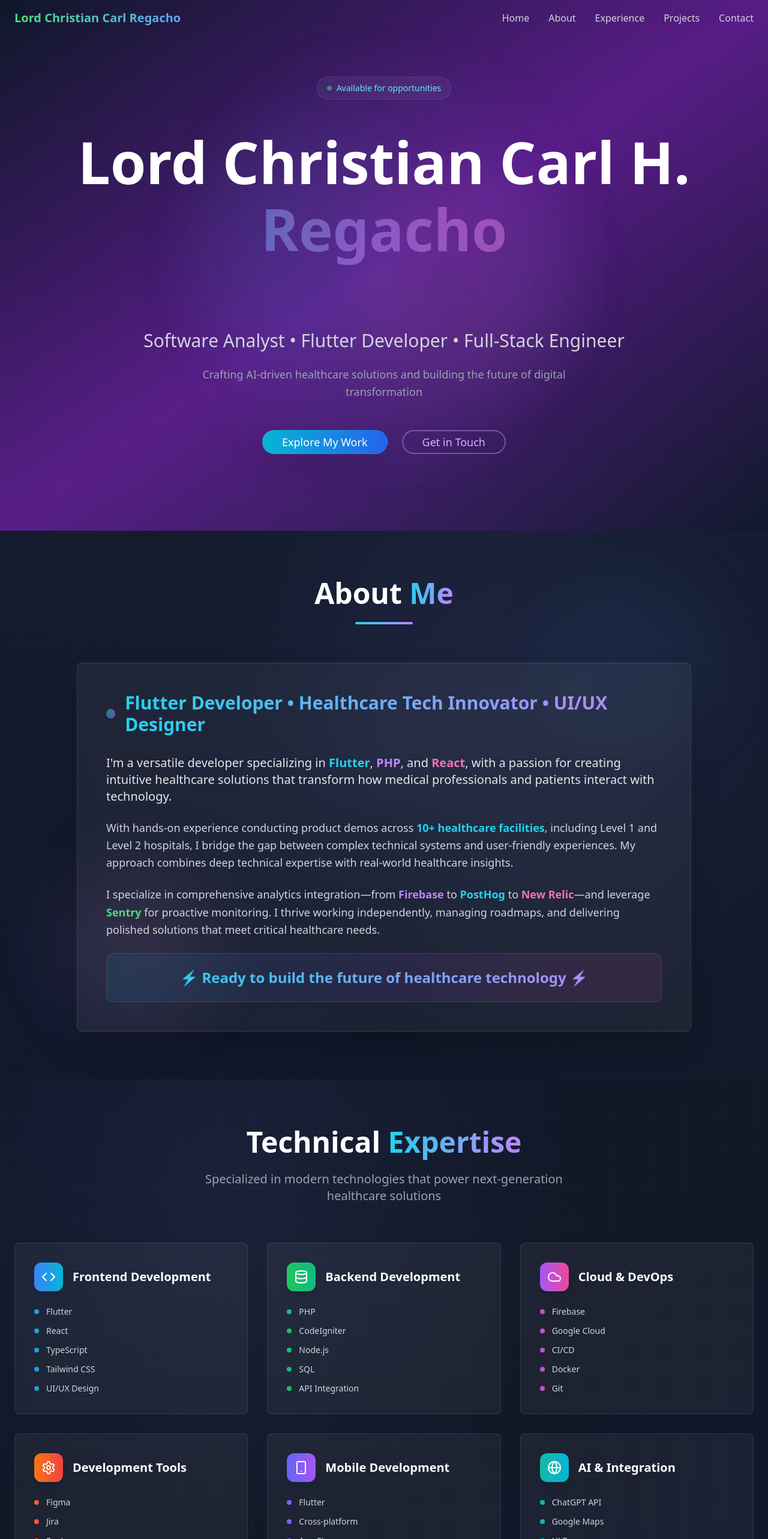
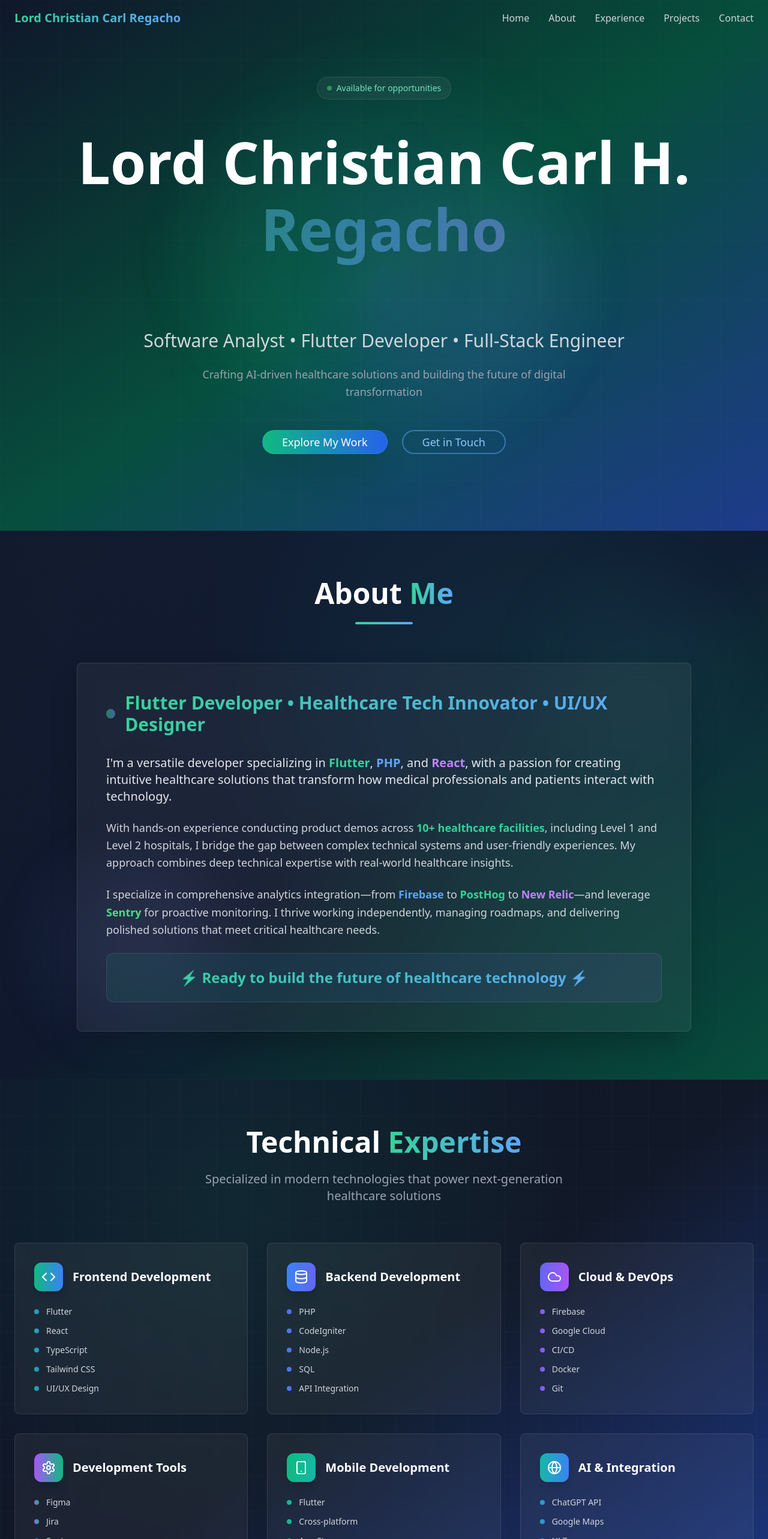
Before and after one commit to LordChristianDev/regacho-tech-folio, a React (Vite) app: page / in a window 1280 px wide. Shown: the top 2566 px of the page at 60% size. Built offline with nearby package versions, Linux system fonts and the light colour scheme.

Commit message:
Refactor: Implement theme, experience, and design updates
- Updated color scheme to dark green and royal blue.
- Updated Junior Software Analyst experience.
- Improved design with futuristic and slick visuals.
- Enhanced the technical expertise section.

```diff
--- a/src/components/portfolio/About.tsx
+++ b/src/components/portfolio/About.tsx
@@ -5,49 +5,49 @@ import TechnicalSkills from "./TechnicalSkills";
 const About = () => {
   return (
     <>
-      <section id="about" className="py-20 bg-gradient-to-br from-gray-900 via-slate-900 to-gray-900 relative overflow-hidden">
+      <section id="about" className="py-20 bg-gradient-to-br from-gray-900 via-slate-900 to-emerald-900 relative overflow-hidden">
         {/* Enhanced background elements */}
-        <div className="absolute inset-0 bg-[radial-gradient(circle_at_70%_30%,rgba(120,119,198,0.1),transparent_50%)]"></div>
-        <div className="absolute inset-0 bg-[conic-gradient(from_180deg_at_50%_50%,transparent_0deg,rgba(120,119,198,0.05)_180deg,transparent_360deg)]"></div>
-        <div className="absolute top-20 right-20 w-72 h-72 bg-gradient-to-br from-cyan-400/10 to-blue-400/10 rounded-full blur-3xl animate-pulse"></div>
-        <div className="absolute bottom-20 left-20 w-72 h-72 bg-gradient-to-tr from-purple-400/10 to-pink-400/10 rounded-full blur-3xl animate-pulse delay-1000"></div>
+        <div className="absolute inset-0 bg-[radial-gradient(circle_at_70%_30%,rgba(16,185,129,0.1),transparent_50%)]"></div>
+        <div className="absolute inset-0 bg-[conic-gradient(from_180deg_at_50%_50%,transparent_0deg,rgba(37,99,235,0.05)_180deg,transparent_360deg)]"></div>
+        <div className="absolute top-20 right-20 w-72 h-72 bg-gradient-to-br from-emerald-400/10 to-blue-400/10 rounded-full blur-3xl animate-pulse"></div>
+        <div className="absolute bottom-20 left-20 w-72 h-72 bg-gradient-to-tr from-blue-400/10 to-purple-400/10 rounded-full blur-3xl animate-pulse delay-1000"></div>
 
         <div className="container mx-auto px-6 relative z-10">
           <div className="text-center mb-16">
             <h2 className="text-4xl md:text-5xl font-bold text-white mb-6">
-              About <span className="text-transparent bg-clip-text bg-gradient-to-r from-cyan-400 to-purple-400">Me</span>
+              About <span className="text-transparent bg-clip-text bg-gradient-to-r from-emerald-400 to-blue-400">Me</span>
             </h2>
-            <div className="w-24 h-1 bg-gradient-to-r from-cyan-400 to-purple-400 mx-auto rounded-full"></div>
+            <div className="w-24 h-1 bg-gradient-to-r from-emerald-400 to-blue-400 mx-auto rounded-full"></div>
           </div>
 
           <div className="max-w-5xl mx-auto">
-            <Card className="relative bg-white/5 backdrop-blur-lg border border-white/10 shadow-2xl hover:shadow-cyan-400/10 transition-all duration-500 transform hover:-translate-y-1 overflow-hidden">
+            <Card className="relative bg-white/5 backdrop-blur-lg border border-white/10 shadow-2xl hover:shadow-emerald-400/10 transition-all duration-500 transform hover:-translate-y-1 overflow-hidden">
               {/* Animated border gradient */}
-              <div className="absolute inset-0 bg-gradient-to-r from-cyan-400/20 via-purple-400/20 to-pink-400/20 opacity-0 hover:opacity-100 transition-opacity duration-500 blur-xl"></div>
+              <div className="absolute inset-0 bg-gradient-to-r from-emerald-400/20 via-blue-400/20 to-purple-400/20 opacity-0 hover:opacity-100 transition-opacity duration-500 blur-xl"></div>
 
               <CardContent className="p-10 md:p-12 relative z-10">
                 <div className="space-y-6 text-gray-300 leading-relaxed">
                   <div className="flex items-center mb-8">
-                    <div className="w-4 h-4 bg-gradient-to-r from-cyan-400 to-purple-400 rounded-full mr-4 animate-pulse"></div>
-                    <h3 className="text-2xl md:text-3xl font-bold text-transparent bg-clip-text bg-gradient-to-r from-cyan-400 to-purple-400">
+                    <div className="w-4 h-4 bg-gradient-to-r from-emerald-400 to-blue-400 rounded-full mr-4 animate-pulse"></div>
+                    <h3 className="text-2xl md:text-3xl font-bold text-transparent bg-clip-text bg-gradient-to-r from-emerald-400 to-blue-400">
                       Flutter Developer • Healthcare Tech Innovator • UI/UX Designer
                     </h3>
                   </div>
 
                   <p className="text-lg md:text-xl text-gray-200 leading-relaxed">
-                    I'm a versatile developer specializing in <span className="text-cyan-400 font-semibold">Flutter</span>, <span className="text-purple-400 font-semibold">PHP</span>, and <span className="text-pink-400 font-semibold">React</span>, with a passion for creating intuitive healthcare solutions that transform how medical professionals and patients interact with technology.
+                    I'm a versatile developer specializing in <span className="text-emerald-400 font-semibold">Flutter</span>, <span className="text-blue-400 font-semibold">PHP</span>, and <span className="text-purple-400 font-semibold">React</span>, with a passion for creating intuitive healthcare solutions that transform how medical professionals and patients interact with technology.
                   </p>
 
                   <p className="text-lg text-gray-300 leading-relaxed">
-                    With hands-on experience conducting product demos across <span className="text-cyan-400 font-semibold">10+ healthcare facilities</span>, including Level 1 and Level 2 hospitals, I bridge the gap between complex technical systems and user-friendly experiences. My approach combines deep technical expertise with real-world healthcare insights.
+                    With hands-on experience conducting product demos across <span className="text-emerald-400 font-semibold">10+ healthcare facilities</span>, including Level 1 and Level 2 hospitals, I bridge the gap between complex technical systems and user-friendly experiences. My approach combines deep technical expertise with real-world healthcare insights.
                   </p>
 
                   <p className="text-lg text-gray-300 leading-relaxed">
-                    I specialize in comprehensive analytics integration—from <span className="text-purple-400 font-semibold">Firebase</span> to <span className="text-cyan-400 font-semibold">PostHog</span> to <span className="text-pink-400 font-semibold">New Relic</span>—and leverage <span className="text-green-400 font-semibold">Sentry</span> for proactive monitoring. I thrive working independently, managing roadmaps, and delivering polished solutions that meet critical healthcare needs.
+                    I specialize in comprehensive analytics integration—from <span className="text-blue-400 font-semibold">Firebase</span> to <span className="text-emerald-400 font-semibold">PostHog</span> to <span className="text-purple-400 font-semibold">New Relic</span>—and leverage <span className="text-green-400 font-semibold">Sentry</span> for proactive monitoring. I thrive working independently, managing roadmaps, and delivering polished solutions that meet critical healthcare needs.
                   </p>
 
-                  <div className="mt-8 p-6 bg-gradient-to-r from-cyan-500/10 via-purple-500/10 to-pink-500/10 rounded-xl border border-white/10">
-                    <p className="text-xl md:text-2xl font-bold text-transparent bg-clip-text bg-gradient-to-r from-cyan-400 to-purple-400 text-center">
+                  <div className="mt-8 p-6 bg-gradient-to-r from-emerald-500/10 via-blue-500/10 to-purple-500/10 rounded-xl border border-white/10">
+                    <p className="text-xl md:text-2xl font-bold text-transparent bg-clip-text bg-gradient-to-r from-emerald-400 to-blue-400 text-center">
                       ⚡ Ready to build the future of healthcare technology ⚡
                     </p>
                   </div>
--- a/src/components/portfolio/Hero.tsx
+++ b/src/components/portfolio/Hero.tsx
@@ -1,3 +1,4 @@
+
 import { Button } from "@/components/ui/button";
 
 const Hero = () => {
@@ -7,22 +8,22 @@ const Hero = () => {
   };
 
   return (
-    <section id="hero" className="min-h-screen flex items-center justify-center bg-gradient-to-br from-slate-900 via-purple-900 to-slate-900 text-white px-6 py-32 relative overflow-hidden">
+    <section id="hero" className="min-h-screen flex items-center justify-center bg-gradient-to-br from-slate-900 via-emerald-900 to-blue-900 text-white px-6 py-32 relative overflow-hidden">
       {/* Enhanced futuristic background elements */}
-      <div className="absolute inset-0 bg-[radial-gradient(circle_at_50%_50%,rgba(120,119,198,0.1),transparent_50%)]"></div>
-      <div className="absolute inset-0 bg-[conic-gradient(from_90deg_at_50%_50%,transparent_0deg,rgba(120,119,198,0.05)_90deg,transparent_180deg)]"></div>
+      <div className="absolute inset-0 bg-[radial-gradient(circle_at_50%_50%,rgba(16,185,129,0.1),transparent_50%)]"></div>
+      <div className="absolute inset-0 bg-[conic-gradient(from_90deg_at_50%_50%,transparent_0deg,rgba(37,99,235,0.05)_90deg,transparent_180deg)]"></div>
 
       {/* Animated orbs */}
-      <div className="absolute top-1/4 left-1/4 w-96 h-96 bg-gradient-to-r from-cyan-400/10 to-blue-600/10 rounded-full blur-3xl animate-pulse"></div>
-      <div className="absolute bottom-1/4 right-1/4 w-96 h-96 bg-gradient-to-l from-purple-400/10 to-pink-600/10 rounded-full blur-3xl animate-pulse delay-1000"></div>
-      <div className="absolute top-1/2 left-1/2 transform -translate-x-1/2 -translate-y-1/2 w-[600px] h-[600px] bg-gradient-to-r from-indigo-500/5 to-purple-500/5 rounded-full blur-3xl"></div>
+      <div className="absolute top-1/4 left-1/4 w-96 h-96 bg-gradient-to-r from-emerald-400/10 to-blue-600/10 rounded-full blur-3xl animate-pulse"></div>
+      <div className="absolute bottom-1/4 right-1/4 w-96 h-96 bg-gradient-to-l from-blue-400/10 to-purple-600/10 rounded-full blur-3xl animate-pulse delay-1000"></div>
+      <div className="absolute top-1/2 left-1/2 transform -translate-x-1/2 -translate-y-1/2 w-[600px] h-[600px] bg-gradient-to-r from-emerald-500/5 to-blue-500/5 rounded-full blur-3xl"></div>
 
       {/* Grid pattern overlay */}
       <div className="absolute inset-0 bg-[linear-gradient(rgba(255,255,255,0.02)_1px,transparent_1px),linear-gradient(90deg,rgba(255,255,255,0.02)_1px,transparent_1px)] bg-[size:100px_100px]"></div>
 
       <div className="container mx-auto text-center animate-fade-in relative z-10 max-w-6xl">
         <div className="mb-8">
-          <div className="inline-flex items-center px-4 py-2 bg-white/5 backdrop-blur-sm border border-white/10 rounded-full text-sm text-cyan-300 mb-6">
+          <div className="inline-flex items-center px-4 py-2 bg-white/5 backdrop-blur-sm border border-white/10 rounded-full text-sm text-emerald-300 mb-6">
             <div className="w-2 h-2 bg-green-400 rounded-full mr-2 animate-pulse"></div>
             Available for opportunities
           </div>
@@ -30,7 +31,7 @@ const Hero = () => {
 
         <h1 className="text-6xl md:text-8xl font-bold mb-16 leading-[1.05] pb-8">
           <span className="block text-white mb-4">Lord Christian Carl H.</span>
-          <span className="block text-transparent bg-clip-text bg-gradient-to-r from-cyan-400 via-purple-400 to-pink-400 animate-pulse pb-6">
+          <span className="block text-transparent bg-clip-text bg-gradient-to-r from-emerald-400 via-blue-400 to-purple-400 animate-pulse pb-6">
             Regacho
           </span>
         </h1>
@@ -47,18 +48,18 @@ const Hero = () => {
         <div className="flex flex-col sm:flex-row gap-6 justify-center mt-12">
           <Button
             onClick={() => scrollToSection("projects")}
-            className="group relative bg-gradient-to-r from-cyan-500 to-blue-600 hover:from-cyan-600 hover:to-blue-700 text-white px-8 py-4 rounded-full text-lg transition-all duration-500 transform hover:scale-105 shadow-2xl hover:shadow-cyan-400/25 border border-cyan-400/20"
+            className="group relative bg-gradient-to-r from-emerald-500 to-blue-600 hover:from-emerald-600 hover:to-blue-700 text-white px-8 py-4 rounded-full text-lg transition-all duration-500 transform hover:scale-105 shadow-2xl hover:shadow-emerald-400/25 border border-emerald-400/20"
           >
             <span className="relative z-10">Explore My Work</span>
-            <div className="absolute inset-0 bg-gradient-to-r from-cyan-400 to-blue-500 rounded-full blur opacity-0 group-hover:opacity-20 transition-opacity duration-500"></div>
+            <div className="absolute inset-0 bg-gradient-to-r from-emerald-400 to-blue-500 rounded-full blur opacity-0 group-hover:opacity-20 transition-opacity duration-500"></div>
           </Button>
           <Button
             onClick={() => scrollToSection("contact")}
             variant="outline"
-            className="group relative border-2 border-purple-400/50 text-purple-300 hover:text-white px-8 py-4 rounded-full text-lg transition-all duration-500 transform hover:scale-105 bg-transparent backdrop-blur-sm hover:bg-purple-500/20 hover:border-purple-400"
+            className="group relative border-2 border-blue-400/50 text-blue-300 hover:text-white px-8 py-4 rounded-full text-lg transition-all duration-500 transform hover:scale-105 bg-transparent backdrop-blur-sm hover:bg-blue-500/20 hover:border-blue-400"
           >
             <span className="relative z-10">Get in Touch</span>
-            <div className="absolute inset-0 bg-purple-500/10 rounded-full opacity-0 group-hover:opacity-100 transition-opacity duration-500"></div>
+            <div className="absolute inset-0 bg-blue-500/10 rounded-full opacity-0 group-hover:opacity-100 transition-opacity duration-500"></div>
           </Button>
         </div>
       </div>
--- a/src/components/portfolio/Navigation.tsx
+++ b/src/components/portfolio/Navigation.tsx
@@ -24,44 +24,44 @@ const Navigation = () => {
 
   return (
     <nav className={`fixed top-0 w-full z-50 transition-all duration-300 ${
-      isScrolled ? "bg-gray-900/95 backdrop-blur-sm shadow-lg border-b border-green-400/20" : "bg-transparent"
+      isScrolled ? "bg-gray-900/95 backdrop-blur-sm shadow-lg border-b border-emerald-400/20" : "bg-transparent"
     }`}>
       <div className="container mx-auto px-6 py-4">
         <div className="flex justify-between items-center">
           <button
             onClick={scrollToTop}
-            className="text-xl font-bold text-transparent bg-clip-text bg-gradient-to-r from-green-400 to-blue-400 hover:scale-105 transition-transform duration-300"
+            className="text-xl font-bold text-transparent bg-clip-text bg-gradient-to-r from-emerald-400 to-blue-400 hover:scale-105 transition-transform duration-300"
           >
             Lord Christian Carl Regacho
           </button>
           <div className="hidden md:flex space-x-8">
             <button
               onClick={() => scrollToSection("hero")}
-              className="text-gray-300 hover:text-green-400 transition-colors duration-300"
+              className="text-gray-300 hover:text-emerald-400 transition-colors duration-300"
             >
               Home
             </button>
             <button
               onClick={() => scrollToSection("about")}
-              className="text-gray-300 hover:text-green-400 transition-colors duration-300"
+              className="text-gray-300 hover:text-emerald-400 transition-colors duration-300"
             >
               About
             </button>
             <button
               onClick={() => scrollToSection("experience")}
-              className="text-gray-300 hover:text-green-400 transition-colors duration-300"
+              className="text-gray-300 hover:text-emerald-400 transition-colors duration-300"
             >
               Experience
             </button>
             <button
               onClick={() => scrollToSection("projects")}
-              className="text-gray-300 hover:text-green-400 transition-colors duration-300"
+              className="text-gray-300 hover:text-emerald-400 transition-colors duration-300"
             >
               Projects
             </button>
             <button
               onClick={() => scrollToSection("contact")}
-              className="text-gray-300 hover:text-green-400 transition-colors duration-300"
+              className="text-gray-300 hover:text-emerald-400 transition-colors duration-300"
             >
               Contact
             </button>
--- a/src/components/portfolio/TechnicalSkills.tsx
+++ b/src/components/portfolio/TechnicalSkills.tsx
@@ -8,56 +8,56 @@ const TechnicalSkills = () => {
       title: "Frontend Development",
       icon: Code,
       skills: ["Flutter", "React", "TypeScript", "Tailwind CSS", "UI/UX Design"],
-      gradient: "from-blue-500 to-cyan-500",
-      bgGradient: "from-blue-500/10 to-cyan-500/10"
+      gradient: "from-emerald-500 to-blue-500",
+      bgGradient: "from-emerald-500/10 to-blue-500/10"
     },
     {
       title: "Backend Development",
       icon: Database,
       skills: ["PHP", "CodeIgniter", "Node.js", "SQL", "API Integration"],
-      gradient: "from-green-500 to-emerald-500",
-      bgGradient: "from-green-500/10 to-emerald-500/10"
+      gradient: "from-blue-500 to-indigo-500",
+      bgGradient: "from-blue-500/10 to-indigo-500/10"
     },
     {
       title: "Cloud & DevOps",
       icon: Cloud,
       skills: ["Firebase", "Google Cloud", "CI/CD", "Docker", "Git"],
-      gradient: "from-purple-500 to-pink-500",
-      bgGradient: "from-purple-500/10 to-pink-500/10"
+      gradient: "from-indigo-500 to-purple-500",
+      bgGradient: "from-indigo-500/10 to-purple-500/10"
     },
     {
       title: "Development Tools",
       icon: Settings,
       skills: ["Figma", "Jira", "Sentry", "PostHog", "New Relic"],
-      gradient: "from-orange-500 to-red-500",
-      bgGradient: "from-orange-500/10 to-red-500/10"
+      gradient: "from-purple-500 to-emerald-500",
+      bgGradient: "from-purple-500/10 to-emerald-500/10"
     },
     {
       title: "Mobile Development",
       icon: Smartphone,
       skills: ["Flutter", "Cross-platform", "App Store", "Mobile UI/UX"],
-      gradient: "from-indigo-500 to-purple-500",
-      bgGradient: "from-indigo-500/10 to-purple-500/10"
+      gradient: "from-emerald-500 to-teal-500",
+      bgGradient: "from-emerald-500/10 to-teal-500/10"
     },
     {
       title: "AI & Integration",
       icon: Globe,
       skills: ["ChatGPT API", "Google Maps", "HL7", "Healthcare Tech"],
-      gradient: "from-teal-500 to-cyan-500",
-      bgGradient: "from-teal-500/10 to-cyan-500/10"
+      gradient: "from-teal-500 to-blue-500",
+      bgGradient: "from-teal-500/10 to-blue-500/10"
     }
   ];
 
   return (
-    <section className="py-20 bg-gradient-to-br from-slate-900 via-gray-900 to-slate-900 relative overflow-hidden">
+    <section className="py-20 bg-gradient-to-br from-slate-900 via-gray-900 to-blue-900 relative overflow-hidden">
       {/* Background elements */}
-      <div className="absolute inset-0 bg-[radial-gradient(circle_at_30%_20%,rgba(120,119,198,0.1),transparent_50%)]"></div>
+      <div className="absolute inset-0 bg-[radial-gradient(circle_at_30%_20%,rgba(16,185,129,0.1),transparent_50%)]"></div>
       <div className="absolute inset-0 bg-[linear-gradient(rgba(255,255,255,0.02)_1px,transparent_1px),linear-gradient(90deg,rgba(255,255,255,0.02)_1px,transparent_1px)] bg-[size:60px_60px]"></div>
 
       <div className="container mx-auto px-6 relative z-10">
         <div className="text-center mb-16">
           <h2 className="text-4xl md:text-5xl font-bold text-white mb-6">
-            Technical <span className="text-transparent bg-clip-text bg-gradient-to-r from-cyan-400 to-purple-400">Expertise</span>
+            Technical <span className="text-transparent bg-clip-text bg-gradient-to-r from-emerald-400 to-blue-400">Expertise</span>
           </h2>
           <p className="text-xl text-gray-400 max-w-2xl mx-auto">
             Specialized in modern technologies that power next-generation healthcare solutions
@@ -70,7 +70,7 @@ const TechnicalSkills = () => {
             return (
               <Card
                 key={index}
-                className="group relative bg-white/5 backdrop-blur-sm border border-white/10 hover:border-white/20 transition-all duration-500 transform hover:-translate-y-2 hover:scale-105 overflow-hidden"
+                className="group relative bg-white/5 backdrop-blur-sm border border-white/10 hover:border-emerald-400/20 transition-all duration-500 transform hover:-translate-y-2 hover:scale-105 overflow-hidden"
               >
                 {/* Gradient background on hover */}
                 <div className={`absolute inset-0 bg-gradient-to-br ${category.bgGradient} opacity-0 group-hover:opacity-100 transition-opacity duration-500`}></div>
@@ -80,7 +80,7 @@ const TechnicalSkills = () => {
                     <div className={`p-3 rounded-xl bg-gradient-to-r ${category.gradient} shadow-lg group-hover:scale-110 transition-transform duration-300`}>
                       <IconComponent className="w-6 h-6 text-white" />
                     </div>
-                    <h3 className="text-xl font-bold text-white ml-4 group-hover:text-white transition-colors duration-300">
+                    <h3 className="text-xl font-bold text-white ml-4 group-hover:text-emerald-300 transition-colors duration-300">
                       {category.title}
                     </h3>
                   </div>
```
Also changed, not shown: src/components/portfolio/Experience.tsx (+21 -20 lines).
